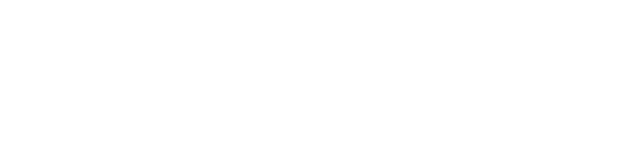
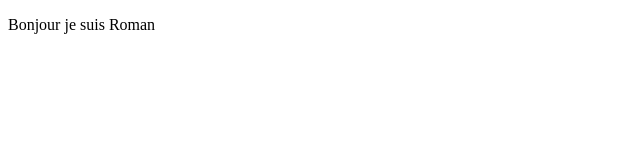
Before and after one commit to roman7501/test_git, a plain HTML site: page index.html in a window 1280 px wide. Shown: the whole page, without its empty margins (0-640 px from the left). Drawn offline with Linux system fonts and the light colour scheme.

Commit message:
text in body

```diff
--- a/index.html
+++ b/index.html
@@ -3,7 +3,9 @@
   <head>
     <meta charset="UTF-8" />
     <meta name="viewport" content="width=device-width, initial-scale=1.0" />
-    <title>Document</title>
+    <title>Roman</title>
   </head>
-  <body></body>
+  <body>
+    <p>Bonjour je suis Roman</p>
+  </body>
 </html>
```
